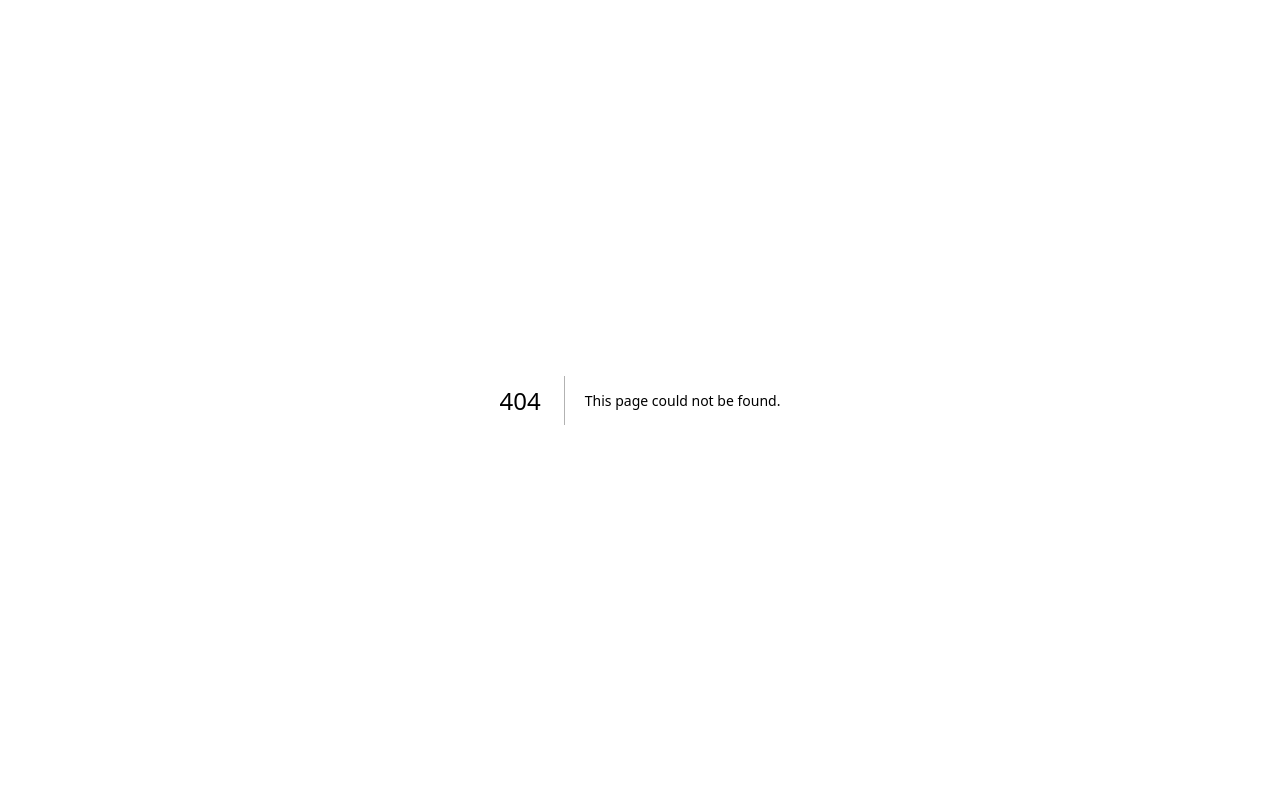
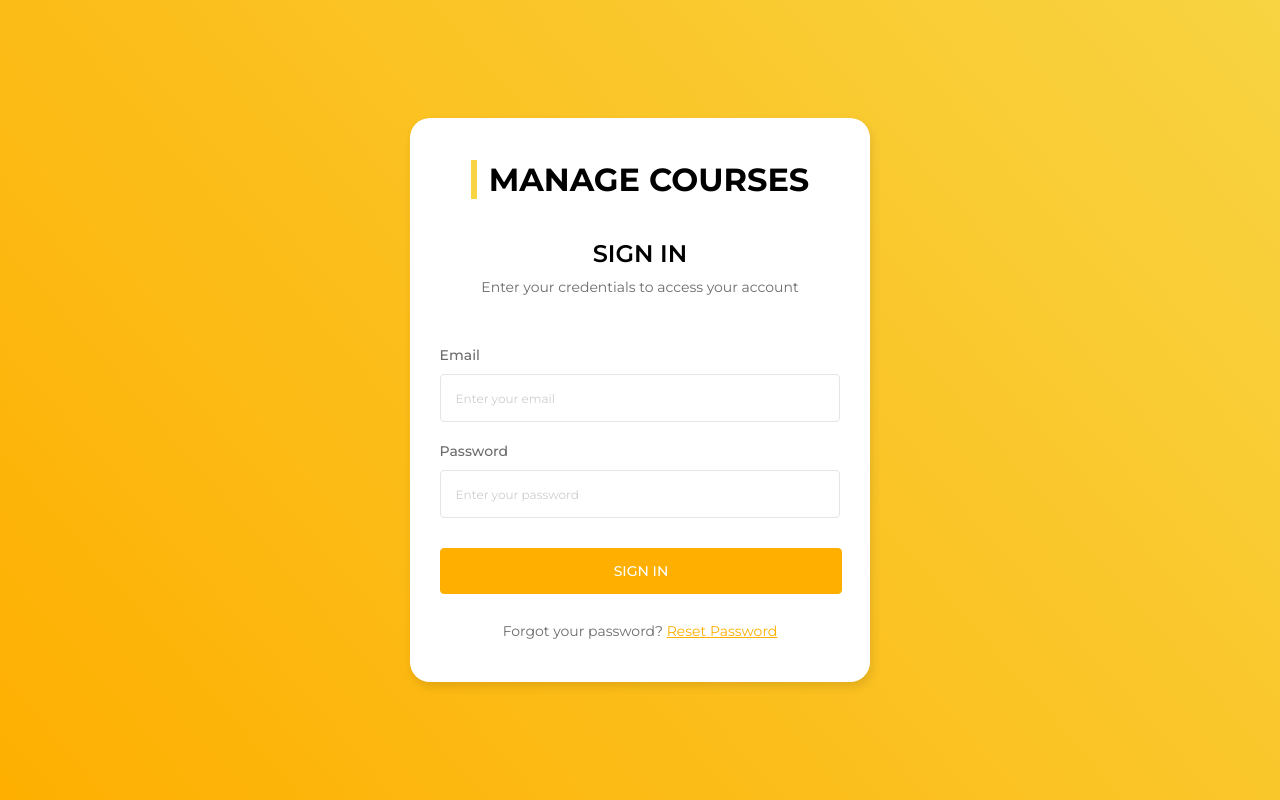
Before and after one commit to taskiranumut/manage-students, a Next.js app: page /sign-in in a window 1280 px wide. Before the commit this address had no page. Built offline with nearby package versions, Linux system fonts and the light colour scheme.

Commit message:
feat: create sign-in route in app directory

```diff
--- /dev/null
+++ b/src/app/sign-in/page.js
@@ -0,0 +1,13 @@
+"use client";
+
+import React from "react";
+import styles from "./page.module.css";
+import SignIn from "@/features/Authentication/SignIn";
+
+export default function Page() {
+  return (
+    <main className={styles.main}>
+      <SignIn />
+    </main>
+  );
+}
--- /dev/null
+++ b/src/app/sign-in/page.module.css
@@ -0,0 +1,8 @@
+.main {
+  display: flex;
+  align-items: center;
+  justify-content: center;
+  width: 100%;
+  height: 100vh;
+  background: var(--color-primary-gradient);
+}
```
